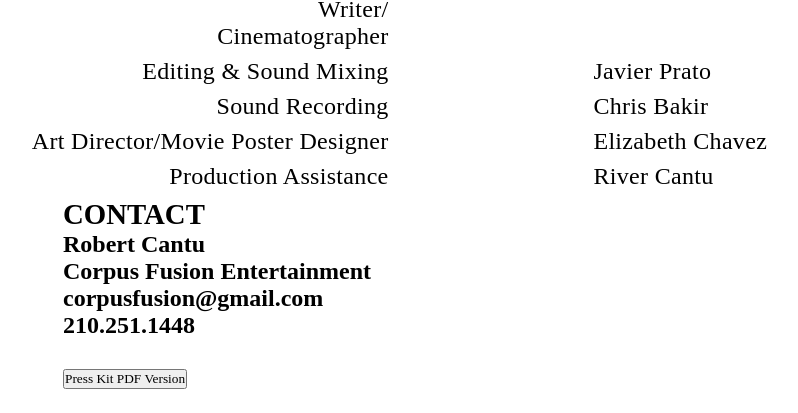
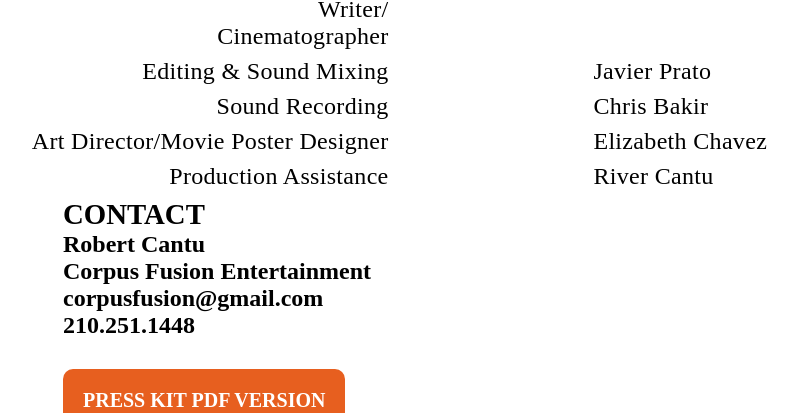
Before and after one commit to Esagecc/homicidal_crime_presskit, a plain HTML site: page index.html in a window 1280 px wide. Shown: the part 8032-8445 px from the top of the page, without its empty margins (149-947 px from the left). Drawn offline with Linux system fonts and the light colour scheme; a web font is replaced by a local one.

Commit message:
style pdf button

```diff
--- a/styles.css
+++ b/styles.css
@@ -227,6 +227,18 @@
     background-color: #555;
   }
 
+.pdf {
+    background-color: rgb(231, 95, 31);
+    padding: 20px;
+    color: white;
+    font-size: 20px;
+    font-weight: 800;
+    text-transform: uppercase;
+    border: none;
+    border-radius: 10px;
+    cursor: pointer;;
+  }
+
   @media (min-width:900px){
     .toggle {
       display: none;
```
